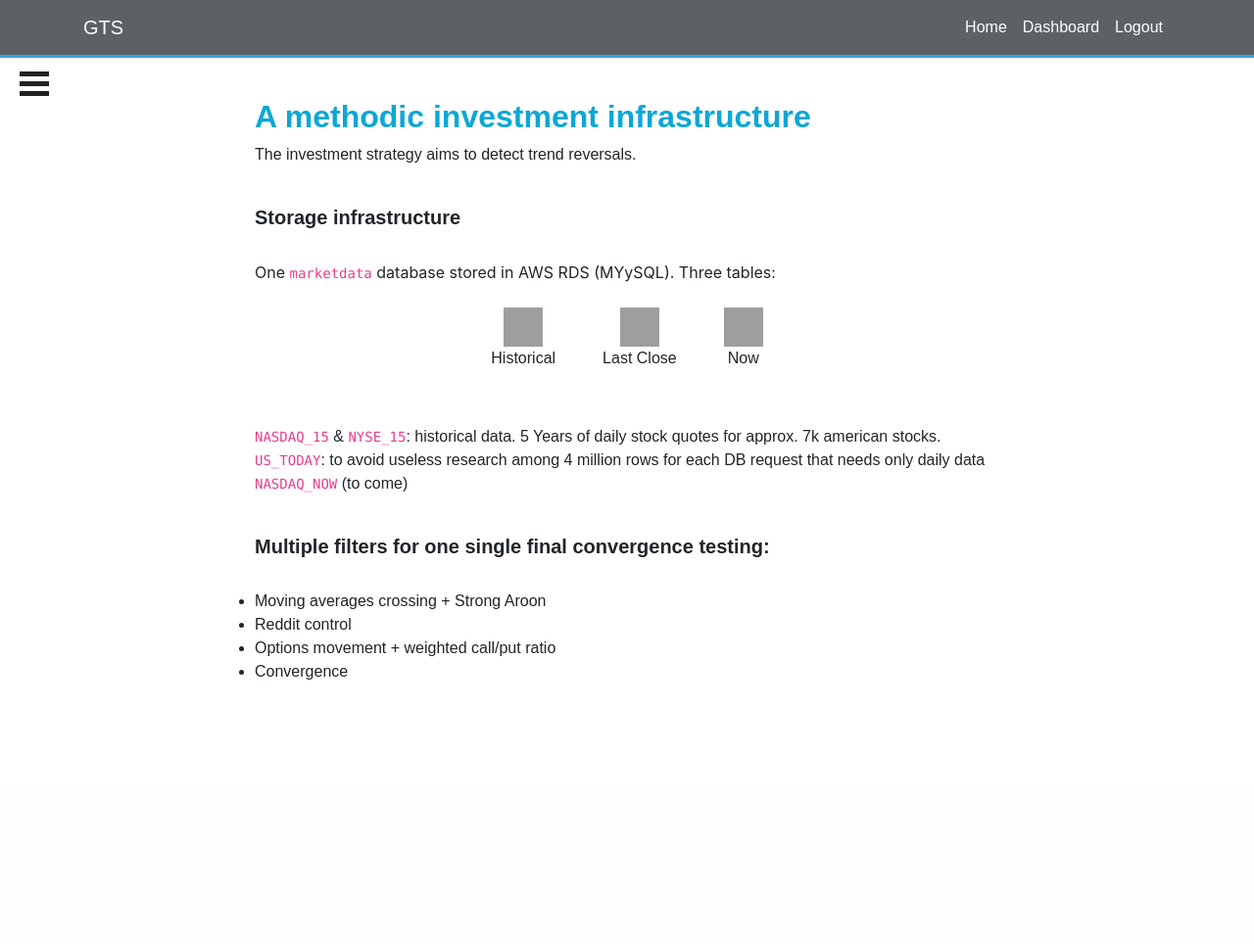
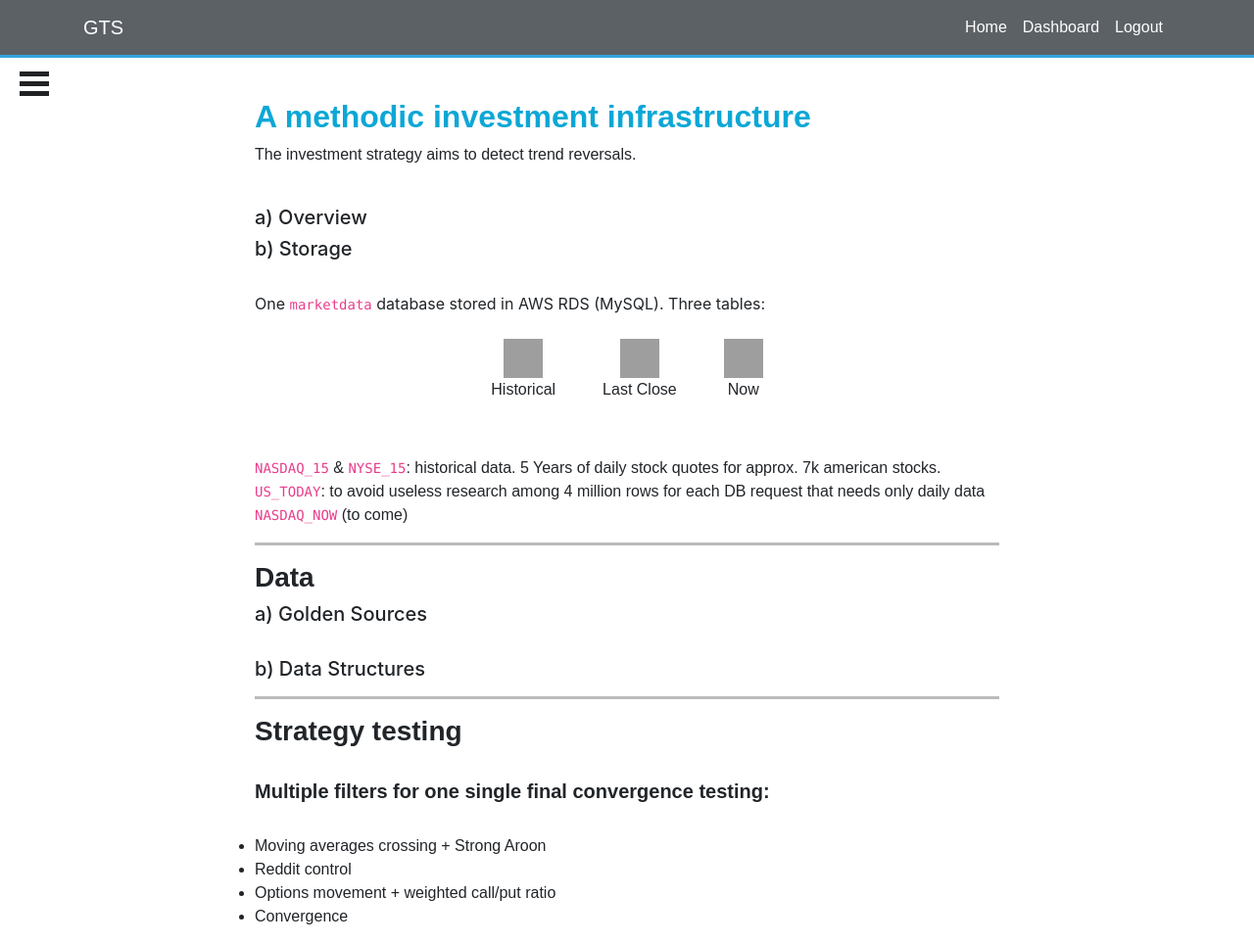
Before and after one commit to webclinic017/Get-the-signals, a Flask app: page /investInfra in a window 1280 px wide. Shown: the whole page at 98% size. Before the commit the page ends 694 px from the top, so only its background shows below. Run offline with Flask 2, Linux system fonts and the light colour scheme; the visitor is signed in with stand-in values (Sample User, id 1); some libraries are stand-ins or nearby versions; grey boxes are pictures that could not be loaded.

Commit message:
documentation & removal of duplicated

```diff
--- a/SV/static/style_investInfra.css
+++ b/SV/static/style_investInfra.css
@@ -13,3 +13,7 @@
 .DBs {
   text-align: center;
 }
+
+hr.solid {
+  border-top: 3px solid #bbb;
+}
--- a/SV/templates/charts.html
+++ b/SV/templates/charts.html
@@ -15,7 +15,7 @@
 
 <body id="Charts_page">
   <h2>Charts</h2>
-
+ <p>Not very useful for now. Only to train to plot with plotly and to set autocomplation with HTML/Jquery.</p>
 
 
   <form class="form-inline" method="post" action="/submit">
--- a/SV/templates/investInfra.html
+++ b/SV/templates/investInfra.html
@@ -16,9 +16,11 @@
   </p>
 
   </br>
-  <h5><strong>Storage infrastructure</strong></h5>
+  <h5>a) Overview</h5>
+
+  <h5>b) Storage</h5>
       </br>
-  One <code>marketdata</code> database stored in AWS RDS (MYySQL). Three tables:
+      One <code>marketdata</code> database stored in AWS RDS (MySQL). Three tables:
 
       <div class="DBs">
 
@@ -51,6 +53,19 @@
           <code>NASDAQ_NOW</code> (to come)</li>
         </ul>
       </p>
+
+    <hr class="solid">
+
+  <h3><strong>Data</strong></h3>
+
+  <h5>a) Golden Sources</h5>
+  </br>
+
+  <h5>b) Data Structures</h5>
+
+    <hr class="solid">
+
+  <h3><strong>Strategy testing</strong></h3>
   </br>
   <h5><strong>Multiple filters for one single final convergence testing: </strong></h5>
   </br>
--- a/app.py
+++ b/app.py
@@ -74,7 +74,7 @@
             return redirect(next)
     return render_template('login.html', form=form)
 
-def fetch(nRows=100):
+def fetch(nRows=200):
     """
     Function is used in table function
 
@@ -85,29 +85,43 @@
     1. Gets data from DB and joins to have last Close market prices
     2. Calculates price evolution
     """
-    qu = "SELECT Signals_aroon_crossing.*, US_TODAY.Close FROM Signals_aroon_crossing\
-         LEFT JOIN US_TODAY\
-    ON Signals_aroon_crossing.ValidTick = US_TODAY.Symbol\
-    ORDER BY SignalDate DESC"
+    qu = "select distinct ValidTick, SignalDate, ScanDate, NScanDaysInterval, PriceAtSignal, `Close` from\
+            (\
+            SELECT Signals_aroon_crossing.*, US_TODAY.Close FROM Signals_aroon_crossing\
+            LEFT JOIN US_TODAY\
+            ON Signals_aroon_crossing.ValidTick = US_TODAY.Symbol\
+            ORDER BY SignalDate DESC)t"
     items = db_acc_obj.exc_query(db_name='marketdata', query=qu, \
         retres=QuRetType.MANY, nRows=nRows)
 
-    # Transform tuple of tuples in list of lists for mutability
-    listofTuples = list(items)
-    listofLists = []
-    for tuple in listofTuples:
-        l = list(tuple)
-        listofLists.append(l)
+    # checking if sql query is empty before starting pandas manipulation.
+    # If empty we simply return items. No Bug.
+    # If we process below py calculations with an item the website is throw an error.
+    if items:
+        # Transform tuple of tuples in list of lists for mutability
+        listofTuples = list(items)
+        listofLists = []
+        for tup in listofTuples:
+            l = list(tup)
+            listofLists.append(l)
 
 
-    dfitems = pd.DataFrame(items)
-    PriceEvolution = (( (dfitems.iloc[:,5] - dfitems.iloc[:,4]) / dfitems.iloc[:,4] ) * 100).tolist()
-    print(PriceEvolution)
-    #for list in listofLists:
+        dfitems = pd.DataFrame(items)
+        PriceEvolution = (( (dfitems.iloc[:,5] - dfitems.iloc[:,4]) / dfitems.iloc[:,4] ) * 100).tolist()
+
+        count=0
+        for line in listofLists:
+            line.append(round(PriceEvolution[count],2))
+            count +=1
+        # re-cast to tuple of tuples for easier integration in HTML
 
 
+        tupleOfTuples = tuple(tuple(x) for x in listofLists)
 
-    return items
+        return tupleOfTuples
+    else:
+        return items
+
 
 @app.route('/dashboard')
 @login_required
```
Lines whose indentation alone changed are shown as unchanged.
